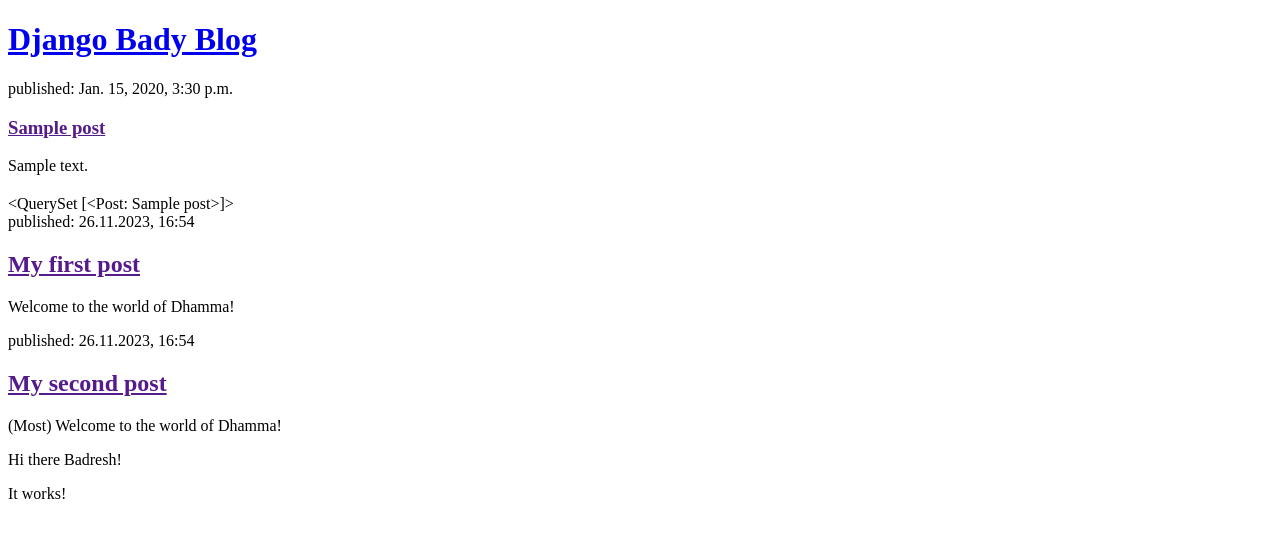
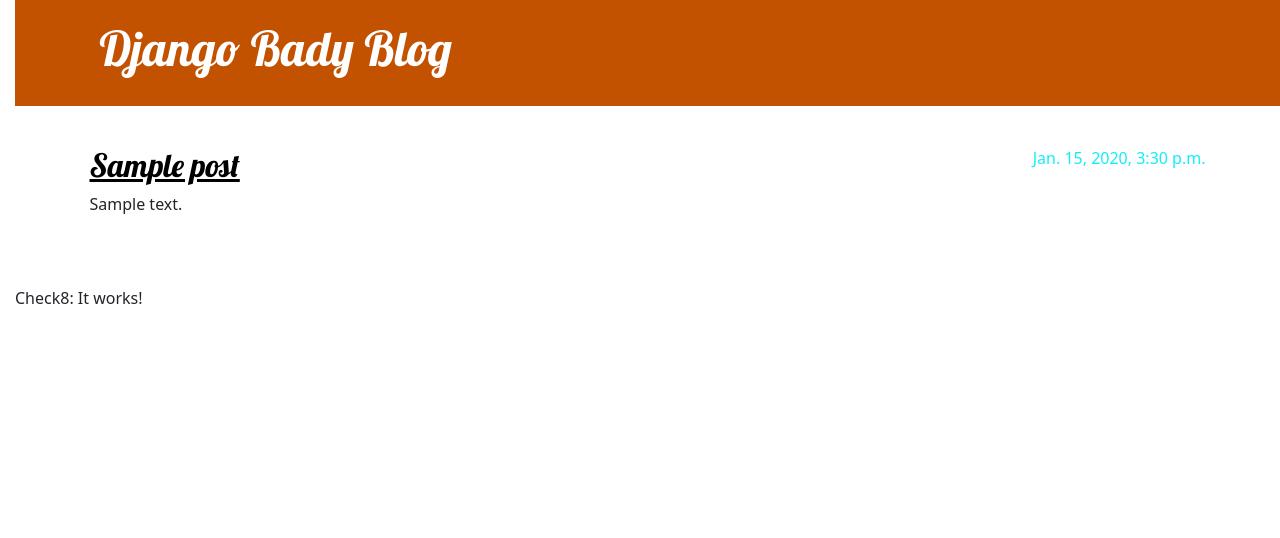
Before and after one commit to badreshkumarsingh/my-first-blog, a Django app: page / in a window 1280 px wide. Shown: the top 538 px of the page. Run offline with Django 3.2, Linux system fonts and the light colour scheme; tables that the repository leaves empty hold one stand-in row (values such as "Sample post").

Commit message:
Added view and template for detailed blog post as well as CSS for the site.

```diff
--- /dev/null
+++ b/blog/static/css/blog.css
@@ -0,0 +1,83 @@
+h1 a, h2 a {
+    color: #C25100;
+    font-family: 'Lobster';
+}
+
+h3 a {
+    color: #1fde3b;
+}
+
+body {
+    padding-left: 15px;
+}
+
+.page-header {
+    background-color: #C25100;
+    margin-top: 0;
+    margin-bottom: 40px;
+    padding: 20px 20px 20px 40px;
+}
+
+.page-header h1,
+.page-header h1 a,
+.page-header h1 a:visited,
+.page-header h1 a:active {
+    color: #ffffff;
+    font-size: 36pt;
+    text-decoration: none;
+}
+
+h1,
+h2,
+h3,
+h4 {
+    font-family: 'Lobster', cursive;
+}
+
+.date {
+    color: #13edfb;
+}
+
+.save {
+    float: right;
+}
+
+.post-form textarea,
+.post-form input {
+    width: 100%;
+}
+
+.top-menu,
+.top-menu:hover,
+.top-menu:visited {
+    color: #ffffff;
+    float: right;
+    font-size: 26pt;
+    margin-right: 20px;
+}
+
+.post {
+    margin-bottom: 70px;
+}
+
+.post h2 a,
+.post h2 a:visited {
+    color: #000000;
+}
+
+.post > .date,
+.post > .actions {
+    float: right;
+}
+
+.btn-secondary,
+.btn-secondary:visited {
+    color: #C25100;
+    background: none;
+    border-color: #C25100;
+}
+
+.btn-secondary:hover {
+    color: #FFFFFF;
+    background-color: #C25100;
+}
--- /dev/null
+++ b/blog/templates/blog/base.html
@@ -0,0 +1,28 @@
+{% load static %}
+<!DOCTYPE html>
+<html>
+    <head>
+        <title>Badresh's blog</title>
+        <link rel="stylesheet" href="https://cdn.jsdelivr.net/npm/bootstrap@5.1.3/dist/css/bootstrap.min.css" integrity="sha384-1BmE4kWBq78iYhFldvKuhfTAU6auU8tT94WrHftjDbrCEXSU1oBoqyl2QvZ6jIW3" crossorigin="anonymous">
+        <link rel="stylesheet" href="https://fonts.googleapis.com/css?family=Lobster&subset=latin,latin-ext">
+        <link rel="stylesheet" href="{% static 'css/blog.css' %}">
+    </head>
+    <body>
+        <header class="page-header">
+            <div class="container">
+                <h1><a href="/">Django Bady Blog</a></h1>
+            </div>
+        </header>
+
+        <main class="container">
+            <div class="row">
+                <div class="col">
+                    {% block content %}
+                    {% endblock %}
+                </div>
+            </div>
+        </main>
+
+        <p>Check8: It works!</p>
+    </body>
+</html>
--- a/blog/templates/blog/post_list.html
+++ b/blog/templates/blog/post_list.html
@@ -1,40 +1,13 @@
-<!DOCTYPE html>
-<html>
-    <head>
-        <title>Badresh's blog</title>
-    </head>
-    <body>
-        <header>
-            <h1><a href="/">Django Bady Blog</a></h1>
-        </header>
+{% extends 'blog/base.html' %}
 
-        {% for post in posts %}
-            <article>
-                <time>published: {{ post.published_date }}</time>
-                <h3><a href="">{{ post.title }}</a></h3>
-                <p>{{ post.text|linebreaksbr }}</p>
-            </article>
-        {% endfor %}
-
-        <article>
-            <h2><a href=""> </a></h2>
+{% block content %}
+    {% for post in posts %}
+        <article class="post">
+            <time class="date">
+                {{ post.published_date }}
+            </time>
+            <h2><a href="{% url 'post_detail' pk=post.pk %}">{{ post.title }}</a></h2>
+            <p>{{ post.text|linebreaksbr }}</p>
         </article>
-
-        {{ posts }}
-
-        <article>
-            <time>published: 26.11.2023, 16:54</time>
-            <h2><a href="">My first post</a></h2>
-            <p>Welcome to the world of Dhamma!</p>
-        </article>
-
-        <article>
-            <time>published: 26.11.2023, 16:54</time>
-            <h2><a href="">My second post</a></h2>
-            <p>(Most) Welcome to the world of Dhamma!</p>
-        </article>
-
-        <p>Hi there Badresh!</p>
-        <p>It works!</p>
-    </body>
-</html>
+    {% endfor %}
+{% endblock %}
--- a/blog/urls.py
+++ b/blog/urls.py
@@ -3,4 +3,5 @@
 
 urlpatterns = [
     path('', views.post_list, name='post_list'),
+    path('post/<int:pk>/', views.post_detail, name='post_detail'),
 ]
--- a/blog/views.py
+++ b/blog/views.py
@@ -1,8 +1,13 @@
 from django.shortcuts import render
 from django.utils import timezone
 from .models import Post
+from django.shortcuts import render, get_object_or_404
 
 # Create your views here.
 def post_list(request):
     posts = Post.objects.filter(published_date__lte=timezone.now()).order_by('published_date')
     return render(request, 'blog/post_list.html', {'posts': posts})
+
+def post_detail(request, pk):
+    post = get_object_or_404(Post, pk=pk)
+    return render(request, 'blog/post_detail.html', {'post': post})
```
Also changed, not shown: blog/templates/blog/post_detail.html (added, +13 -0 lines).
